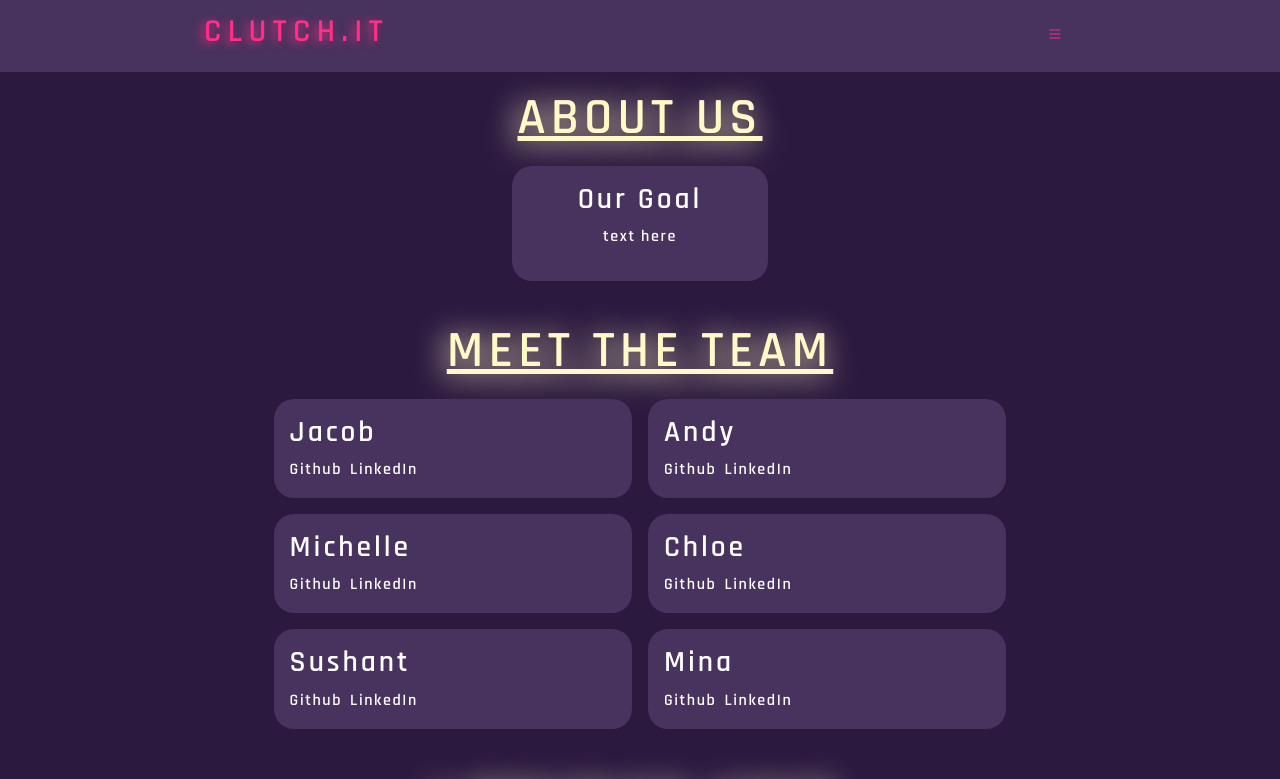
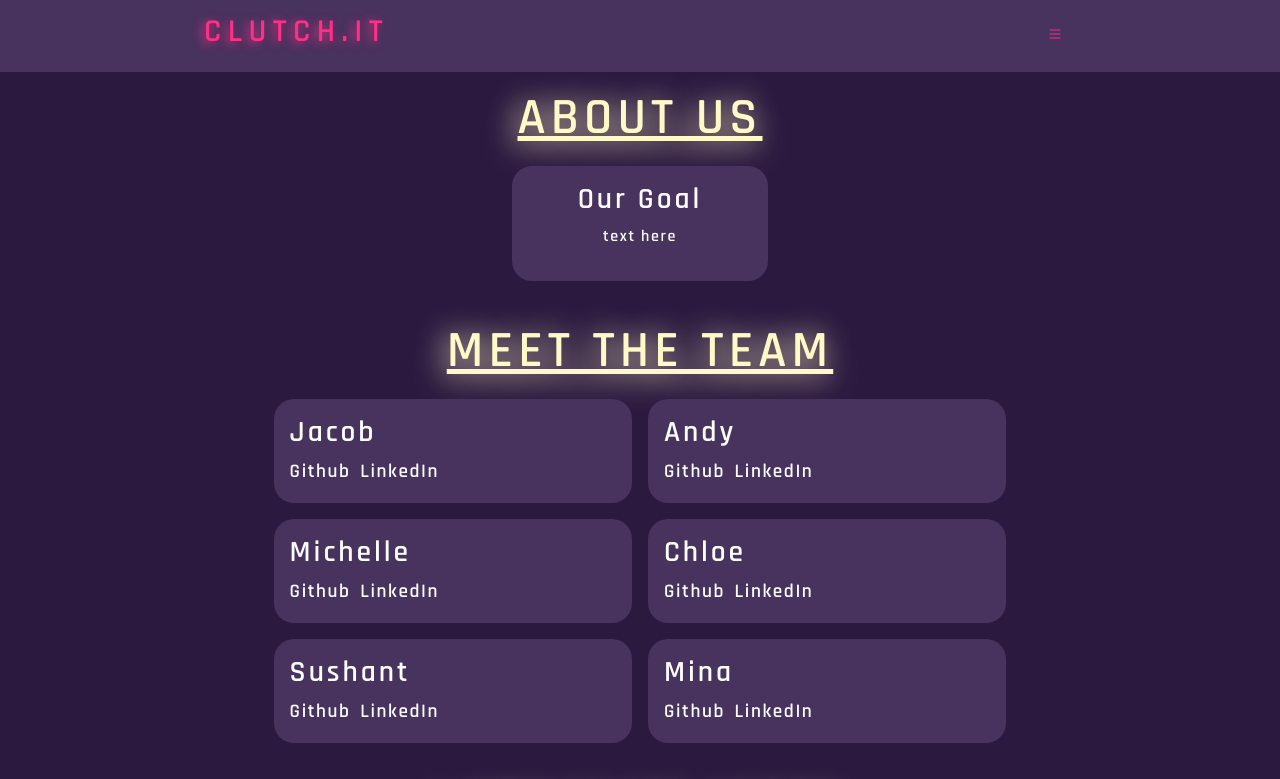
Before and after one commit to jamin-git/clutch-it, a React (Create React App) app in the folder clutch-it-app/: page /about in a window 1280 px wide. Shown: the top 779 px of the page. Built offline with nearby package versions, Linux system fonts and the light colour scheme.

Commit message:
Merge branch 'main' of https://github.com/jamin-git/clutch-it into chloe-2

```diff
--- a/clutch-it-app/src/View/about.css
+++ b/clutch-it-app/src/View/about.css
@@ -88,6 +88,7 @@
 .socials a {
     margin-right: 0.5em;
     text-decoration: none;
+    font-size: 1.5vw;
     color: white;
 }
 
```
